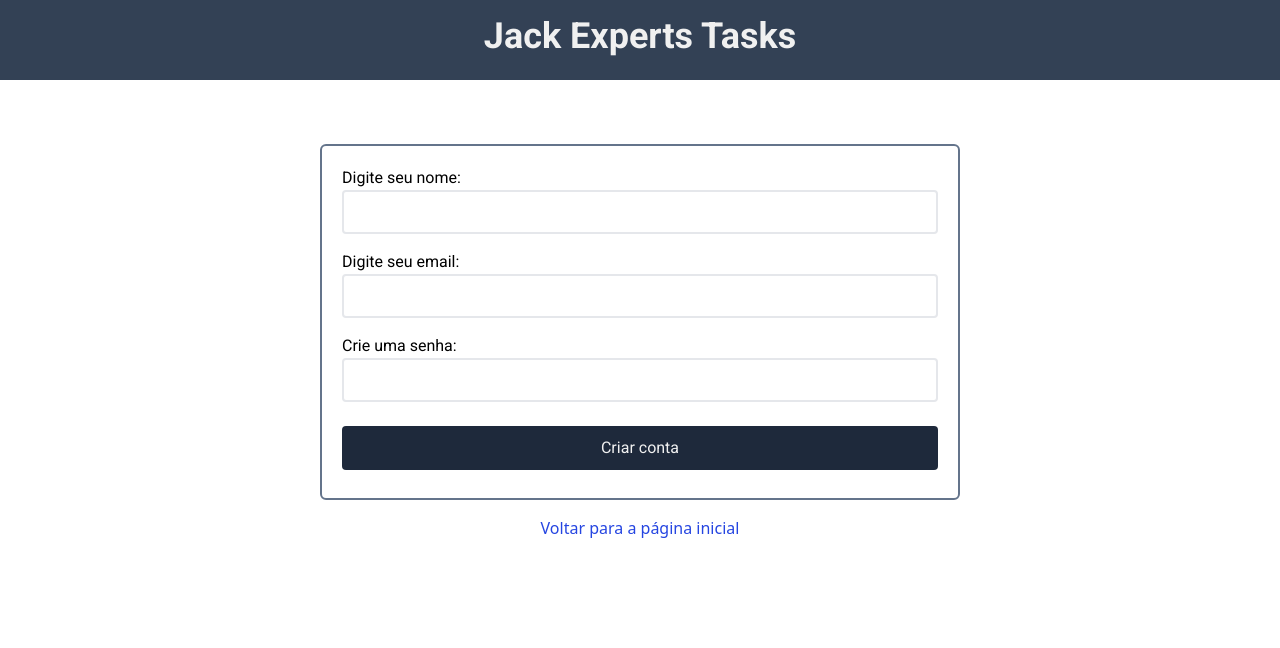
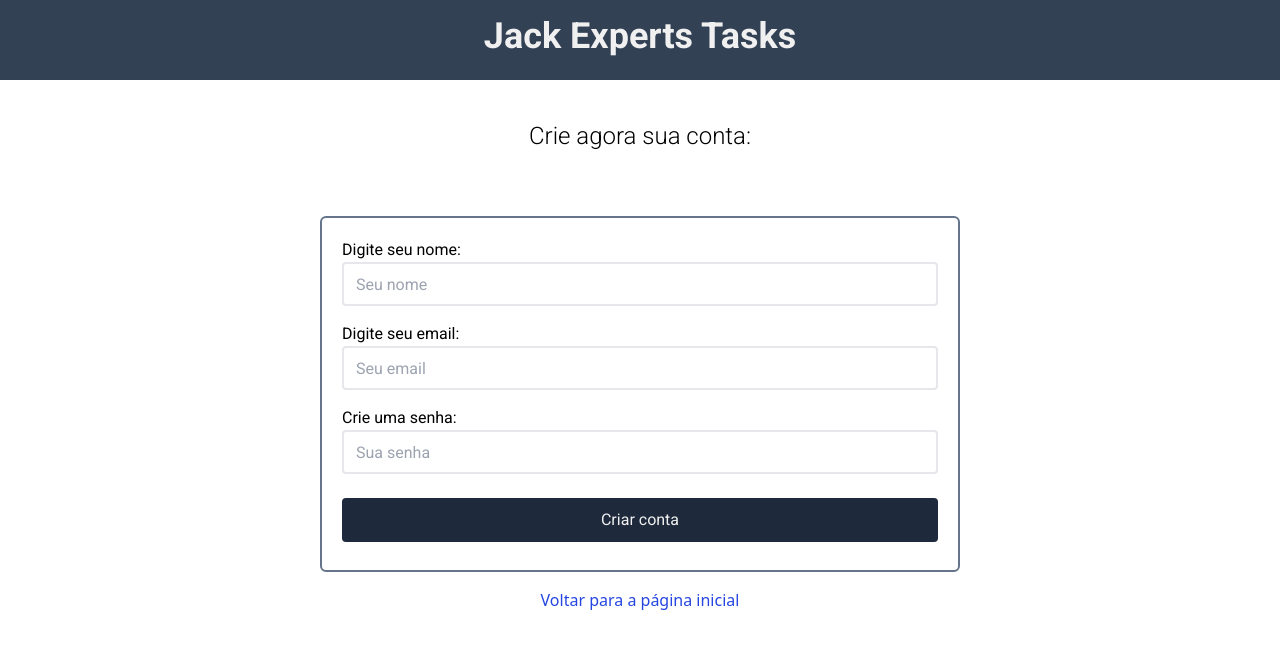
Before and after one commit to igormath/jack-experts-challenge, a React (Vite) app in the folder client/: page /criar-conta in a window 1280 px wide. Shown: the top 648 px of the page. Built offline with nearby package versions, Linux system fonts and the light colour scheme.

Commit message:
update CreateAccount with post user service

```diff
--- a/client/src/components/CreateAccount/CreateAccount.tsx
+++ b/client/src/components/CreateAccount/CreateAccount.tsx
@@ -1,24 +1,50 @@
-import { Link } from "react-router-dom";
+import { Link, useNavigate } from "react-router-dom";
 import Header from "../Header/Header";
+import { useRef, useState } from "react";
+import createUser from "../../services/user/createUser";
 
 const CreateAccount = () => {
-  return (
+
+    const nameInput = useRef<HTMLInputElement>(null);
+    const emailInput = useRef<HTMLInputElement>(null);
+    const passwordInput = useRef<HTMLInputElement>(null);
+    const [isAccountCreated, setIsAccountCreated] = useState<boolean>(false);
+    const navigate = useNavigate();
+
+    const handleSubmit = async (e: React.FormEvent) => {
+        e.preventDefault();
+        if (nameInput.current?.value && emailInput.current?.value && passwordInput.current?.value){
+            const response = await createUser(nameInput.current.value, emailInput.current.value, passwordInput.current.value);
+            if (!response.ok){
+                alert(`Houve um erro ao criar a conta, tente novamente! ${response.data.error}`);
+            } else {
+                setIsAccountCreated(true);
+                setTimeout(() => {
+                    navigate("/")
+                }, 3000);
+            }
+        }
+    }
+
+    return (
     <>
         <Header/>
         <main className="font-roboto">
-            <form id="user-create" className="flex flex-col w-10/12 mt-16 mx-auto lg:w-1/2 lg:mx-auto lg:border-2 lg:border-slate-500 lg:rounded-md lg:p-5 2xl:w-1/3">
+        <h2 className="text-center text-2xl font-light pt-10 ">Crie agora sua conta:</h2>
+            <form id="user-create" onSubmit={handleSubmit} className="flex flex-col w-10/12 mt-16 mx-auto lg:w-1/2 lg:mx-auto lg:border-2 lg:border-slate-500 lg:rounded-md lg:p-5 2xl:w-1/3">
                 <label htmlFor="user-name" className="add__label">Digite seu nome:</label>
-                <input type="text" id="user-name" name="user-name" className="h-11 border-2 rounded text-gray-100 mb-4 px-3" required/>
+                <input ref={nameInput} type="text" id="user-name" name="user-name" className="h-11 border-2 rounded text-gray-100 mb-4 px-3" placeholder="Seu nome" required/>
                 <label htmlFor="user-email" className="add__label">Digite seu email:</label>
-                <input type="email" id="user-email" className="h-11 border-2 rounded text-gray-100 mb-4 px-3" name="user-email" required/>
+                <input ref={emailInput} type="email" id="user-email" className="h-11 border-2 rounded text-gray-100 mb-4 px-3" name="user-email" placeholder="Seu email" required/>
                 <label htmlFor="user-password" className="add__label">Crie uma senha:</label>
-                <input type="password" id="user-password" className="h-11 border-2 rounded text-gray-100 mb-4 px-3" name="user-password" required/>
+                <input ref={passwordInput} type="password" id="user-password" className="h-11 border-2 rounded text-gray-100 mb-4 px-3" name="user-password" placeholder="Sua senha" required/>
                 <button type="submit" className="h-11 rounded bg-slate-800 my-2 hover:bg-slate-700 text-primary text-center">Criar conta</button>
+                {isAccountCreated && <p className="text-center mt-3">Conta criada com sucesso! Você será redirecionado para a tela de login...</p>}
             </form>
         </main>
         <Link to={"/"} className="text-link-primary hover:text-link-secondary text-center block mx-auto mt-4">Voltar para a página inicial</Link>
     </>
-  )
+    )
 };
 
 export default CreateAccount;
```
